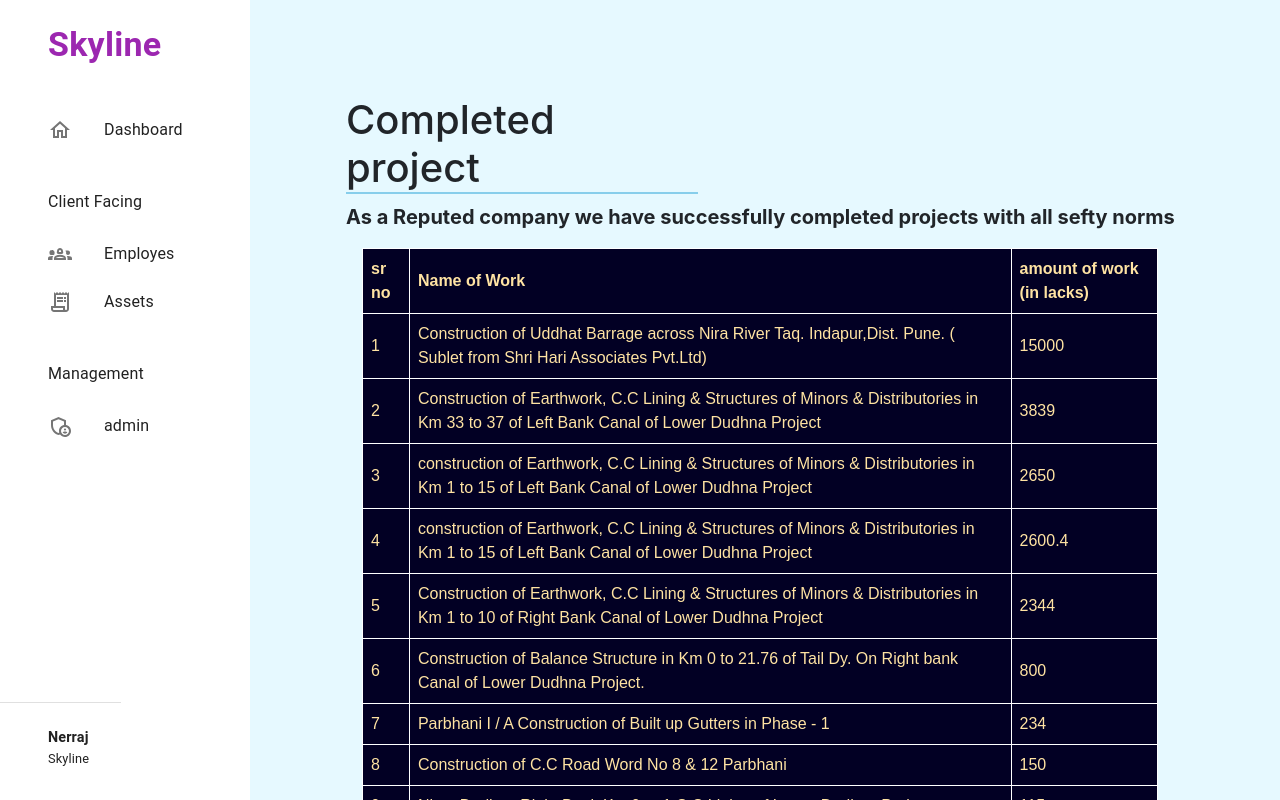
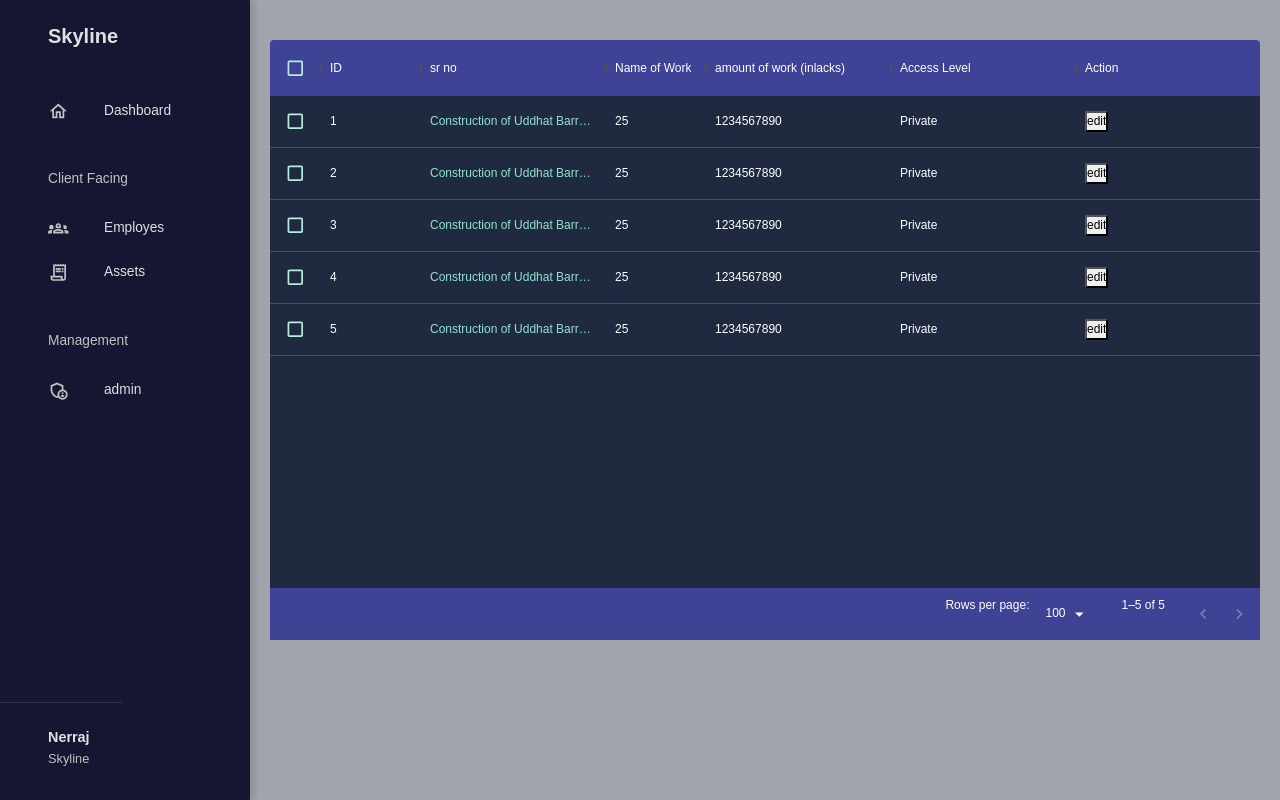
Before and after one commit to Zohebzak/skyline-construction, a React (Create React App) app: page /Employes in a window 1280 px wide. Shown: the top 800 px of the page. Built offline with nearby package versions, Linux system fonts and the light colour scheme.

Commit message:
fix:dashboard of skyline

```diff
--- a/package.json
+++ b/package.json
@@ -6,7 +6,7 @@
     "@emotion/react": "^11.10.6",
     "@emotion/styled": "^11.10.6",
     "@mui/icons-material": "^5.10.15",
-    "@mui/material": "^5.12.0",
+    "@mui/material": "^5.13.0",
     "@mui/x-data-grid": "^5.17.13",
     "@testing-library/jest-dom": "^5.16.5",
     "@testing-library/react": "^13.4.0",
--- a/src/App.js
+++ b/src/App.js
@@ -17,8 +17,10 @@ import Completed from './components/projects/Completed';
 import OnGoing from './components/projects/OnGoing';
 import AdminRoutes from './components/root/Admin';
 import Gallery from './components/footer/Gallery';
-
+import { CssBaseline, ThemeProvider } from "@mui/material";
+import { ColorModeContext, useMode } from "./theme";
 function App() {
+  const [theme, colorMode] = useMode();
 
   const router = createBrowserRouter(
     createRoutesFromElements(
@@ -49,9 +51,12 @@ function App() {
   )
   return (
     <>
+     <ThemeProvider theme={theme}>
+        <CssBaseline />
       <RouterProvider router={router}>
 
       </RouterProvider>
+      </ThemeProvider>
 
 
     </>
--- a/src/components/projects/Completed.js
+++ b/src/components/projects/Completed.js
@@ -1,10 +1,87 @@
 import React from 'react'
 import './Completed.scss'
+import { Box, Typography, useTheme } from "@mui/material";
+import { DataGrid } from "@mui/x-data-grid";
+import { tokens } from "../../theme";
+const data =[
+    {
+        id: 1,
+        name: "Construction of Uddhat Barrage across Nira River Taq. Indapur,Dist. Pune.",
+        age: 25,
+        phone: 1234567890,
+        accessLevel: "Private",
+    },
+    {
+        id: 2,
+        name: "Construction of Uddhat Barrage across Nira River Taq. Indapur,Dist. Pune.",
+        age: 25,
+        phone: 1234567890,
+        accessLevel: "Private",
+    },
+    {
+        id: 3,
+        name: "Construction of Uddhat Barrage across Nira River Taq. Indapur,Dist. Pune.",
+        age: 25,
+        phone: 1234567890,
+        accessLevel: "Private",
+    },
+    {
+        id: 4,
+        name: "Construction of Uddhat Barrage across Nira River Taq. Indapur,Dist. Pune.",
+        age: 25,
+        phone: 1234567890,
+        accessLevel: "Private",
+    },
+    {
+        id: 5,
+        name: "Construction of Uddhat Barrage across Nira River Taq. Indapur,Dist. Pune.",
+        age: 25,
+        phone: 1234567890,
+        accessLevel: "Private",
+    }
+]
 
 function Completed() {
+    const theme = useTheme();
+    const colors = tokens(theme.palette.mode);
+    const columns = [
+        { field: "id", headerName: "ID" },
+        {
+          field: "name",
+          headerName: "sr no",
+          flex: 1,
+          cellClassName: "name-column--cell",
+        },
+        {
+          field: "age",
+          headerName: "Name of Work",
+          type: "number",
+          headerAlign: "left",
+          align: "left",
+        },
+        {
+          field: "phone",
+          headerName: "amount of work (inlacks)",
+          flex: 1,
+        },
+        {
+          field: "accessLevel",
+          headerName: "Access Level",
+          flex: 1,
+
+        },
+        {
+          field: "Action",
+          headerName: "Action",
+          flex: 1,
+        renderCell: function(field){
+return <button>edit</button>
+        }
+        },
+      ];
     return (
         <>
-            <div className='main-completed'>
+            {/* <div className='main-completed'>
                 <h1>Completed project</h1>
                 <p>As a Reputed company we have successfully completed projects with all sefty norms </p>
                 <table>
@@ -114,7 +191,41 @@ function Completed() {
                         <td>10.77</td>
                     </tr>
                 </table>
-            </div>
+            </div> */}
+             <Box m="20px">
+      {/* <Header title="TEAM" subtitle="Managing the Team Members" /> */}
+      <Box
+        m="40px 0 0 0"
+        height="75vh"
+        sx={{
+          "& .MuiDataGrid-root": {
+            border: "none",
+          },
+          "& .MuiDataGrid-cell": {
+            borderBottom: "none",
+          },
+          "& .name-column--cell": {
+            color: colors.greenAccent[300],
+          },
+          "& .MuiDataGrid-columnHeaders": {
+            backgroundColor: colors.blueAccent[700],
+            borderBottom: "none",
+          },
+          "& .MuiDataGrid-virtualScroller": {
+            backgroundColor: colors.primary[400],
+          },
+          "& .MuiDataGrid-footerContainer": {
+            borderTop: "none",
+            backgroundColor: colors.blueAccent[700],
+          },
+          "& .MuiCheckbox-root": {
+            color: `${colors.greenAccent[200]} !important`,
+          },
+        }}
+      >
+        <DataGrid checkboxSelection rows={data} columns={columns} />
+      </Box>
+    </Box>
         </>
     )
 }
--- a/src/components/sideBar/SideBar.js
+++ b/src/components/sideBar/SideBar.js
@@ -32,6 +32,7 @@ import {
 } from "@mui/icons-material";
 import { useEffect, useState } from "react";
 import { useLocation, useNavigate } from "react-router-dom";
+import { tokens } from "../../theme";
 const { styled } = require("@mui/system");
 
 const FlexBetween = styled(Box)({
@@ -78,6 +79,7 @@ const Sidebar = () => {
 
   const navigate = useNavigate();
   const theme = useTheme();
+  const colors = tokens(theme.mode);
 
   useEffect(() => {
     setActive(pathname.substring(1));
@@ -94,9 +96,10 @@ const Sidebar = () => {
           sx={{
             width: "250px",
             "& .MuiDrawer-paper": {
-              color: theme.palette.secondary[200],
-              backgroundColor: theme.palette.background.alt,
+              color: colors.secondary[200],
+              backgroundColor: colors.blueAccent[100],
               boxSixing: "border-box",
+              boxShadow: "5px 0 5px rgba(0, 0, 0, 0.1)",
               borderWidth: isNonMobile ? 0 : "2px",
               width: "250px",
             },
@@ -104,7 +107,7 @@ const Sidebar = () => {
         >
           <Box width="100%">
             <Box m="1.5rem 2rem 2rem 3rem">
-              <FlexBetween color={theme.palette.secondary.main}>
+              <FlexBetween color={colors.secondary[100]}>
                 <Box display="flex" alignItems="center" gap="0.5rem">
                   <Typography variant="h4" fontWeight="bold">
                     Skyline
@@ -138,12 +141,12 @@ const Sidebar = () => {
                       sx={{
                         backgroundColor:
                           active === lcText
-                            ? theme.palette.secondary[300]
+                            ? colors.secondary[300]
                             : "transparent",
                         color:
                           active === lcText
-                            ? theme.palette.primary[600]
-                            : theme.palette.secondary[100],
+                            ? colors.primary[600]
+                            : colors.secondary[100],
                       }}
                     >
                       <ListItemIcon
@@ -151,8 +154,8 @@ const Sidebar = () => {
                           ml: "2rem",
                           color:
                             active === lcText
-                              ? theme.palette.primary[600]
-                              : theme.palette.secondary[200],
+                              ? colors.primary[600]
+                              : colors.secondary[200],
                         }}
                       >
                         {icon}
@@ -176,13 +179,13 @@ const Sidebar = () => {
                 <Typography
                   fontWeight="bold"
                   fontSize="0.9rem"
-                  sx={{ color: theme.palette.secondary[100] }}
+                  sx={{ color: colors.secondary[100] }}
                 >
                  Nerraj
                 </Typography>
                 <Typography
                   fontSize="0.8rem"
-                  sx={{ color: theme.palette.secondary[200] }}
+                  sx={{ color: colors.secondary[200] }}
                 >
                   Skyline
                 </Typography>
--- a/src/pages/home/slideshow/SlideShow.js
+++ b/src/pages/home/slideshow/SlideShow.js
@@ -49,7 +49,7 @@ useEffect(() => {
                     <div className="slideshow-inner">
                         <div className="slides">
                             <div className="slide is-active" >
-                                <div className="slide-content">
+                                {/* <div className="slide-content">
                                     <div className="caption">
                                         <div className="title">Slide title {currentIndex}</div>
                                         <div className="text">
@@ -59,7 +59,7 @@ useEffect(() => {
                                             <span className="btn-inner">Learn More</span>
                                         </a>
                                     </div>
-                                </div>
+                                </div> */}
                                 <div className="image-container">
                                     <img src={require(`${slides[currentIndex].url}`)} alt="" className="image" />
                                 </div>
--- a/src/pages/home/slideshow/SlideShow.scss
+++ b/src/pages/home/slideshow/SlideShow.scss
@@ -198,7 +198,7 @@
 					left: 0;
 					width: 100%;
 					height: 100%;
-					background: rgba(0, 0, 0, 0.5);
+					// background: rgba(0, 0, 0, 0.5);
 				}
 			}
 
--- a/src/theme.js
+++ b/src/theme.js
@@ -1,9 +1,11 @@
+import { createContext, useState, useMemo } from "react";
+import { createTheme } from "@mui/material/styles";
+
 // color design tokens export
-export const tokensDark = {
+export const tokens = (mode) => ({
+  ...(mode === "dark"
+    ? {
         grey: {
-    0: "#ffffff", // manually adjusted
-    10: "#f6f6f6", // manually adjusted
-    50: "#f0f0f0", // manually adjusted
           100: "#e0e0e0",
           200: "#c2c2c2",
           300: "#a3a3a3",
@@ -13,54 +15,136 @@ export const tokensDark = {
           700: "#3d3d3d",
           800: "#292929",
           900: "#141414",
-    1000: "#000000", // manually adjusted
+        },
+        secondary: {
+            100: "#e0e0e0",
+            200: "#c2c2c2",
+            300: "#a3a3a3",
+            400: "#858585",
+            500: "#666666",
+            600: "#525252",
+            700: "#3d3d3d",
+            800: "#292929",
+            900: "#141414",
           },
         primary: {
-    // blue
-    100: "#d3d4de",
-    200: "#a6a9be",
-    300: "#7a7f9d",
-    400: "#4d547d",
-    500: "#21295c",
-    600: "#191F45", // manually adjusted
-    700: "#141937",
-    800: "#0d1025",
-    900: "#070812",
+          100: "#d0d1d5",
+          200: "#a1a4ab",
+          300: "#727681",
+          400: "#1F2A40",
+          500: "#141b2d",
+          600: "#101624",
+          700: "#0c101b",
+          800: "#080b12",
+          900: "#040509",
+        },
+        greenAccent: {
+          100: "#dbf5ee",
+          200: "#b7ebde",
+          300: "#94e2cd",
+          400: "#70d8bd",
+          500: "#4cceac",
+          600: "#3da58a",
+          700: "#2e7c67",
+          800: "#1e5245",
+          900: "#0f2922",
+        },
+        redAccent: {
+          100: "#f8dcdb",
+          200: "#f1b9b7",
+          300: "#e99592",
+          400: "#e2726e",
+          500: "#db4f4a",
+          600: "#af3f3b",
+          700: "#832f2c",
+          800: "#58201e",
+          900: "#2c100f",
+        },
+        blueAccent: {
+          100: "#e1e2fe",
+          200: "#c3c6fd",
+          300: "#a4a9fc",
+          400: "#868dfb",
+          500: "#6870fa",
+          600: "#535ac8",
+          700: "#3e4396",
+          800: "#2a2d64",
+          900: "#151632",
+        },
+      }
+    : {
+        grey: {
+          100: "#141414",
+          200: "#292929",
+          300: "#3d3d3d",
+          400: "#525252",
+          500: "#666666",
+          600: "#858585",
+          700: "#a3a3a3",
+          800: "#c2c2c2",
+          900: "#e0e0e0",
         },
         secondary: {
-    // yellow
-    50: "#f0f0f0", // manually adjusted
-    100: "#fff6e0",
-    200: "#ffedc2",
-    300: "#ffe3a3",
-    400: "#ffda85",
-    500: "#ffd166",
-    600: "#cca752",
-    700: "#997d3d",
-    800: "#665429",
-    900: "#332a14",
+            100: "#e0e0e0",
+            200: "#c2c2c2",
+            300: "#a3a3a3",
+            400: "#858585",
+            500: "#666666",
+            600: "#525252",
+            700: "#3d3d3d",
+            800: "#292929",
+            900: "#141414",
           },
-};
-
-// function that reverses the color palette
-function reverseTokens(tokensDark) {
-  const reversedTokens = {};
-  Object.entries(tokensDark).forEach(([key, val]) => {
-    const keys = Object.keys(val);
-    const values = Object.values(val);
-    const length = keys.length;
-    const reversedObj = {};
-    for (let i = 0; i < length; i++) {
-      reversedObj[keys[i]] = values[length - i - 1];
-    }
-    reversedTokens[key] = reversedObj;
+        primary: {
+          100: "#040509",
+          200: "#080b12",
+          300: "#0c101b",
+          400: "#f2f0f0", // manually changed
+          500: "#141b2d",
+          600: "#1F2A40",
+          700: "#727681",
+          800: "#a1a4ab",
+          900: "#d0d1d5",
+        },
+        greenAccent: {
+          100: "#0f2922",
+          200: "#1e5245",
+          300: "#2e7c67",
+          400: "#3da58a",
+          500: "#4cceac",
+          600: "#70d8bd",
+          700: "#94e2cd",
+          800: "#b7ebde",
+          900: "#dbf5ee",
+        },
+        redAccent: {
+          100: "#2c100f",
+          200: "#58201e",
+          300: "#832f2c",
+          400: "#af3f3b",
+          500: "#db4f4a",
+          600: "#e2726e",
+          700: "#e99592",
+          800: "#f1b9b7",
+          900: "#f8dcdb",
+        },
+        blueAccent: {
+          100: "#151632",
+          200: "#2a2d64",
+          300: "#3e4396",
+          400: "#535ac8",
+          500: "#6870fa",
+          600: "#868dfb",
+          700: "#a4a9fc",
+          800: "#c3c6fd",
+          900: "#e1e2fe",
+        },
+      }),
 });
-  return reversedTokens;
-}
-export const tokensLight = reverseTokens(tokensDark);
 
 // mui theme settings
 export const themeSettings = (mode) => {
+  const colors = tokens(mode);
   return {
     palette: {
       mode: mode,
@@ -68,72 +152,85 @@ export const themeSettings = (mode) => {
         ? {
             // palette values for dark mode
             primary: {
-              ...tokensDark.primary,
-              main: tokensDark.primary[400],
-              light: tokensDark.primary[400],
+              main: colors.primary[500],
             },
             secondary: {
-              ...tokensDark.secondary,
-              main: tokensDark.secondary[300],
+              main: colors.greenAccent[500],
             },
             neutral: {
-              ...tokensDark.grey,
-              main: tokensDark.grey[500],
+              dark: colors.grey[700],
+              main: colors.grey[500],
+              light: colors.grey[100],
             },
             background: {
-              default: tokensDark.primary[600],
-              alt: tokensDark.primary[500],
+              default: colors.primary[200],
             },
           }
         : {
             // palette values for light mode
             primary: {
-              ...tokensLight.primary,
-              main: tokensDark.grey[50],
-              light: tokensDark.grey[100],
+              main: colors.primary[100],
             },
             secondary: {
-              ...tokensLight.secondary,
-              main: tokensDark.secondary[600],
-              light: tokensDark.secondary[700],
+              main: colors.greenAccent[500],
             },
             neutral: {
-              ...tokensLight.grey,
-              main: tokensDark.grey[500],
+              dark: colors.grey[700],
+              main: colors.grey[500],
+              light: colors.grey[100],
             },
             background: {
-              default: tokensDark.grey[0],
-              alt: tokensDark.grey[50],
+              default: "#fcfcfc",
             },
           }),
     },
     typography: {
-      fontFamily: ["Inter", "sans-serif"].join(","),
+      fontFamily: ["Source Sans Pro", "sans-serif"].join(","),
       fontSize: 12,
       h1: {
-        fontFamily: ["Inter", "sans-serif"].join(","),
+        fontFamily: ["Source Sans Pro", "sans-serif"].join(","),
         fontSize: 40,
       },
       h2: {
-        fontFamily: ["Inter", "sans-serif"].join(","),
+        fontFamily: ["Source Sans Pro", "sans-serif"].join(","),
         fontSize: 32,
       },
       h3: {
-        fontFamily: ["Inter", "sans-serif"].join(","),
+        fontFamily: ["Source Sans Pro", "sans-serif"].join(","),
         fontSize: 24,
       },
       h4: {
-        fontFamily: ["Inter", "sans-serif"].join(","),
+        fontFamily: ["Source Sans Pro", "sans-serif"].join(","),
         fontSize: 20,
       },
       h5: {
-        fontFamily: ["Inter", "sans-serif"].join(","),
+        fontFamily: ["Source Sans Pro", "sans-serif"].join(","),
         fontSize: 16,
       },
       h6: {
-        fontFamily: ["Inter", "sans-serif"].join(","),
+        fontFamily: ["Source Sans Pro", "sans-serif"].join(","),
         fontSize: 14,
       },
     },
   };
 };
+
+// context for color mode
+export const ColorModeContext = createContext({
+  toggleColorMode: () => {},
+});
+
+export const useMode = () => {
+  const [mode, setMode] = useState("dark");
+
+  const colorMode = useMemo(
+    () => ({
+      toggleColorMode: () =>
+        setMode((prev) => (prev === "light" ? "dark" : "light")),
+    }),
+    []
+  );
+
+  const theme = useMemo(() => createTheme(themeSettings(mode)), [mode]);
+  return [theme, colorMode];
+};
```
Also changed, not shown: 1 other file (tests, documents, lock files or other folders). Lines whose indentation alone changed are shown as unchanged.
